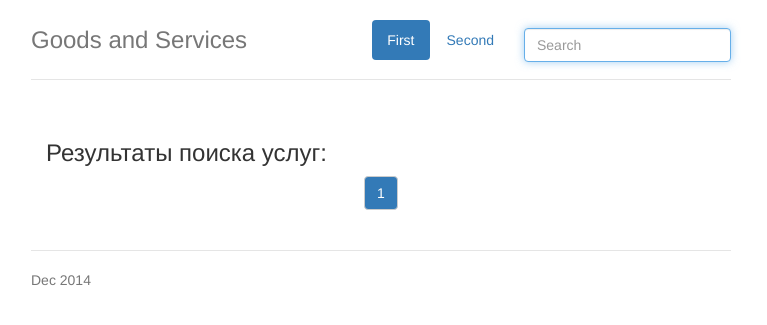
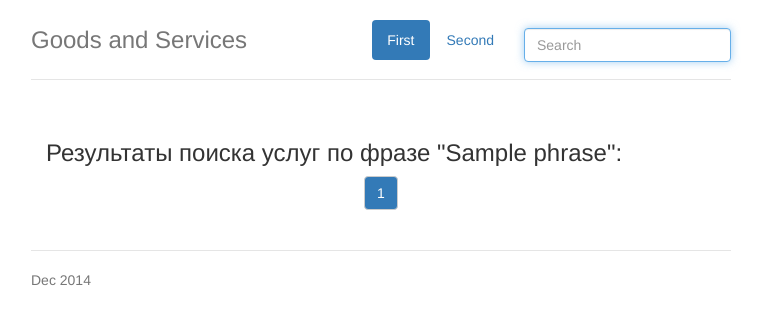
Before and after one commit to Eldar7/GoodsServices, a Django app: template OGS/templates/OGS/search.html in a window 1280 px wide. Shown: the top 325 px of the page, without its empty margins (259-1026 px from the left). Run offline with Django 3.2, Linux system fonts and the light colour scheme; the template is opened without the code that fills it: most values are stand-ins (such as "Sample title", 1, 10 or a date in 2020); some libraries are stand-ins or nearby versions.

Commit message:
showing search phrase

```diff
--- a/OGS/templates/OGS/search.html
+++ b/OGS/templates/OGS/search.html
@@ -1,7 +1,11 @@
 {% extends 'OGS/index.html' %}
 {% block Main %}
     {% if results %}
-        <h3>Результаты поиска услуг:</h3>
+        {% if phrase %}
+            <h3>Результаты поиска услуг по фразе "{{ phrase }}":</h3>
+        {% else %}
+            <h3>Результаты поиска всех услуг:</h3>
+        {% endif %}
         <script type='text/javascript' src='https://code.jquery.com/jquery-1.7.1.js'></script>
         <script type='text/javascript'>//<![CDATA[
         var SimpleTabs = {
@@ -25,8 +29,8 @@
             }
         </style>
         {% for result in results %}
-        <div class="simple_tabs_section{% ifequal result.page 1 %} current"{% else %}"
-            style="display: none"{% endifequal %} id="{{ result.page }}">
+            <div class="simple_tabs_section{% ifequal result.page 1 %} current"{% else %}"
+                style="display: none"{% endifequal %} id="{{ result.page }}">
             <ul>
                 {% for service in result.block %}
                     <li><h4>{{ service }}</h4></li>
@@ -42,14 +46,14 @@
                     </p>
                 {% endfor %}
             </ul>
-        </div>
+            </div>
         {% endfor %}
 
         <div style="text-align: center">
             <div id="my_tabs" class="btn-group simple_tabs">
                 {% for result in results %}
-                <a href="#{{ result.page }}"
-                   class="tab btn btn-default{% ifequal result.page 1 %} current{% endifequal %}">{{ result.page }}</a>
+                    <a href="#{{ result.page }}"
+                       class="tab btn btn-default{% ifequal result.page 1 %} current{% endifequal %}">{{ result.page }}</a>
                 {% endfor %}
             </div>
         </div>
--- a/OGS/templates/OGS/search2.html
+++ b/OGS/templates/OGS/search2.html
@@ -1,6 +1,11 @@
 {% extends 'OGS/index2.html' %}
 {% block Main %}
     {% if results %}
+        {% if phrase %}
+            <h3>Результаты поиска услуг по фразе "{{ phrase }}":</h3>
+        {% else %}
+            <h3>Результаты поиска всех услуг:</h3>
+        {% endif %}
         <h3>Результаты поиска услуг:</h3>
         <ul class="address">
 
--- a/OGS/views.py
+++ b/OGS/views.py
@@ -19,6 +19,7 @@ def search(request):
     args = {}
     if request.GET:
         phrase = request.GET["q"]
+        args["phrase"] = phrase
         services = GoodsServices.objects.filter(name__contains=phrase)
         n = len(services)
         order = random.sample(range(n), n)
@@ -44,6 +45,7 @@ def search2(request):
             page_number = int(request.GET["page"])
             del queries_without_page['page']
         phrase = request.GET["q"]
+        args["phrase"] = phrase
         services = GoodsServices.objects.filter(name__contains=phrase)
         if 'order' in queries_without_page:
             order = ast.literal_eval(request.GET["order"])
```
